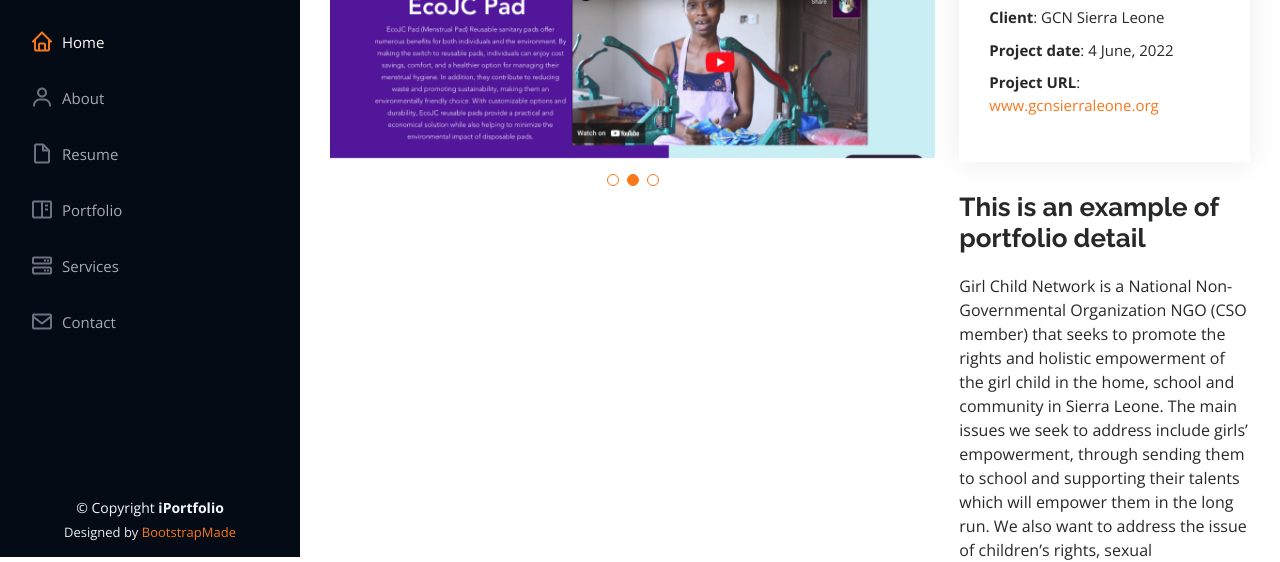
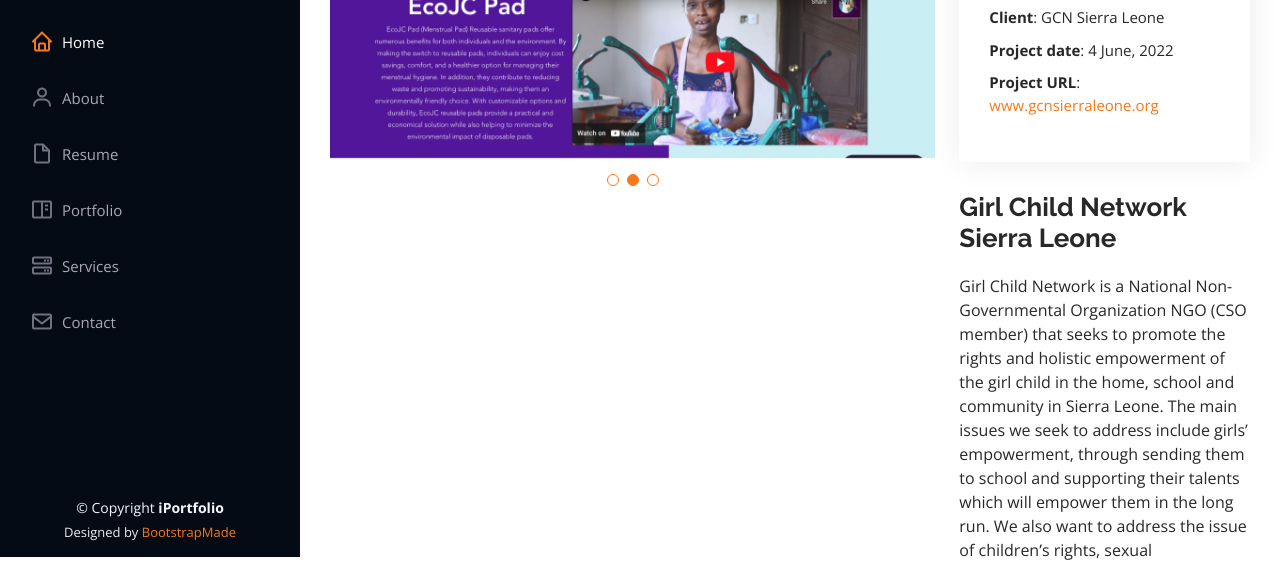
Before and after one commit to RahimTechSL/IbrahimKamara, a plain HTML site: page portfolio1-details.html in a window 1280 px wide. Shown: the part 243-805 px from the top of the page. Drawn offline with nearby package versions, Linux system fonts and the light colour scheme.

Commit message:
update files

```diff
--- a/portfolio1-details.html
+++ b/portfolio1-details.html
@@ -5,7 +5,7 @@
   <meta charset="utf-8">
   <meta content="width=device-width, initial-scale=1.0" name="viewport">
 
-  <title>Portfolio Details - iPortfolio Bootstrap Template</title>
+  <title>GCN SL</title>
   <meta content="" name="description">
   <meta content="" name="keywords">
 
@@ -30,9 +30,7 @@
   <!-- =======================================================
   * Template Name: iPortfolio
   * Updated: Jan 29 2024 with Bootstrap v5.3.2
-  * Template URL: https://bootstrapmade.com/iportfolio-bootstrap-portfolio-websites-template/
-  * Author: BootstrapMade.com
-  * License: https://bootstrapmade.com/license/
+  * Author: RahimTech
   ======================================================== -->
 </head>
 
@@ -125,7 +123,7 @@
               </ul>
             </div>
             <div class="portfolio-description">
-              <h2>This is an example of portfolio detail</h2>
+              <h2>Girl Child Network Sierra Leone</h2>
               <p>
                 Girl Child Network is a National Non-Governmental Organization NGO (CSO member) that seeks to promote the rights and holistic empowerment of the girl child in the home, school and community in Sierra Leone. The main issues we seek to address include girls’ empowerment, through sending them to school and supporting their talents which will empower them in the long run. We also want to address the issue of children’s rights, sexual reproductive health (Menstrual Hygiene), harmful cultural practices (FGM/C and Child Marriage), Gender-Based violence (GBV), sexual abuse rights, and rehabilitation of victims, and sports, arts/culture.
               </p>
```
Also changed, not shown: inner-page.html (+2 -4 lines).
